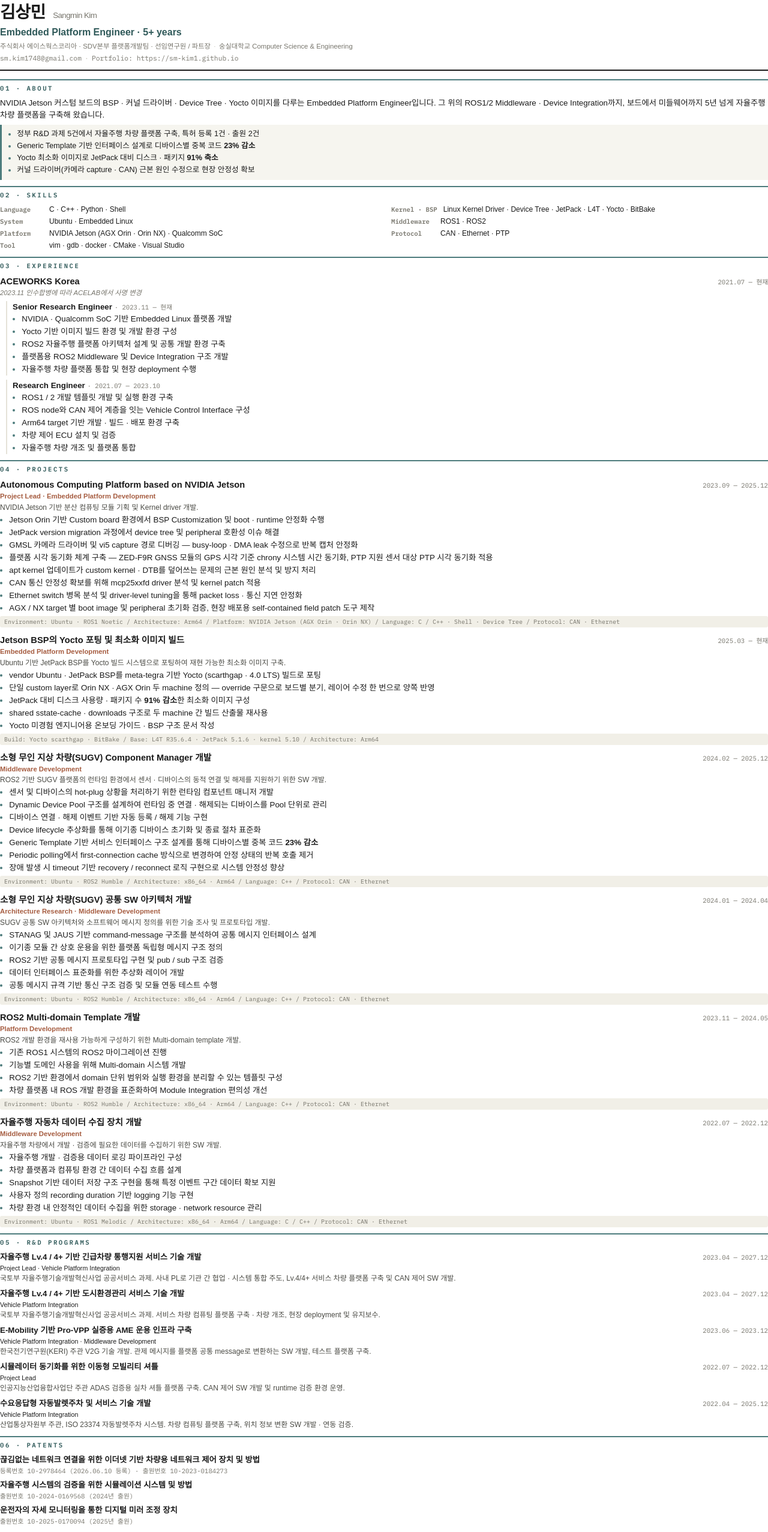
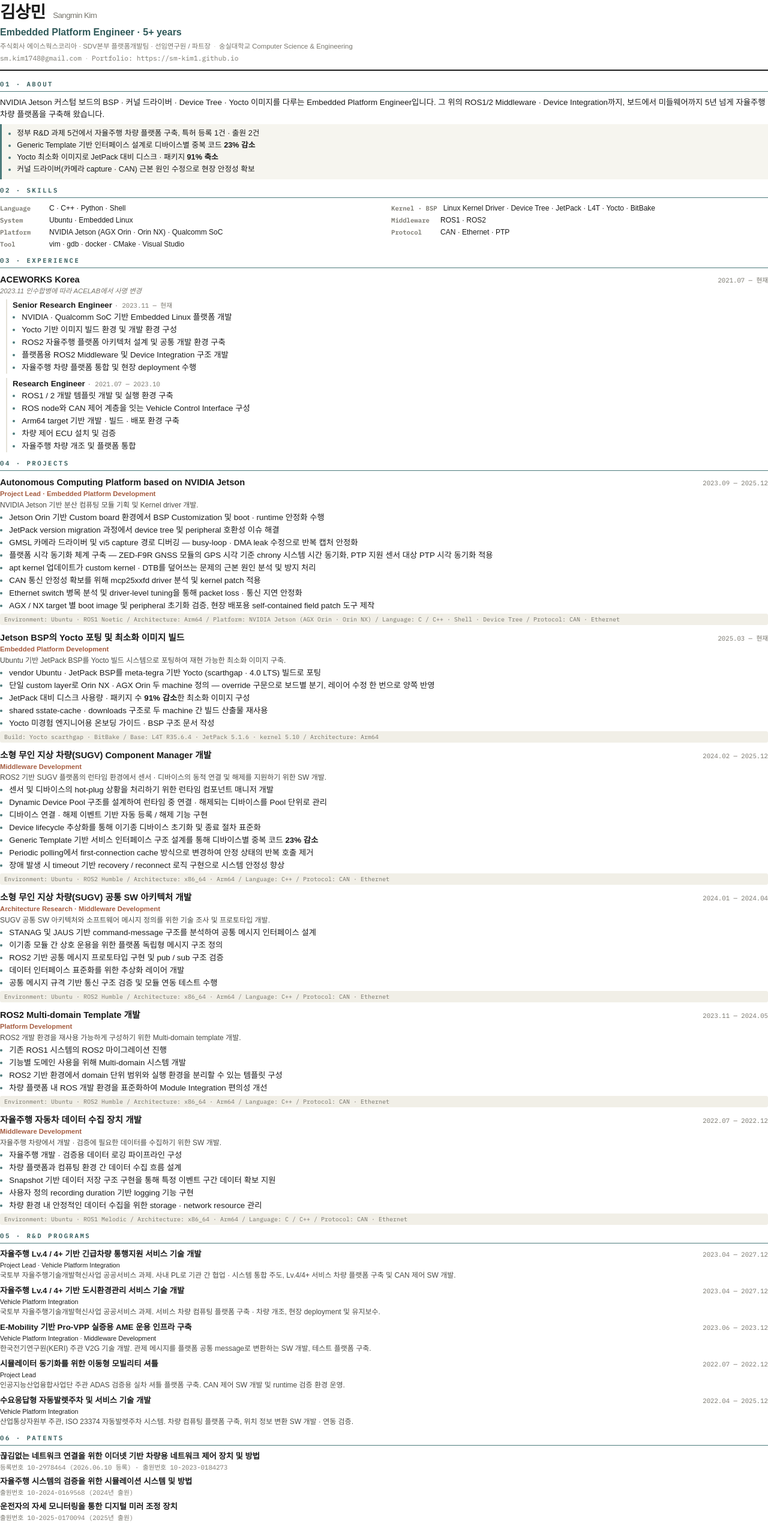
Before and after one commit to sm-kim1/sm-kim1.github.io, a Jekyll site: the page built from print.html, in a window 1280 px wide. Shown: the whole page at 60% size. Built offline with Jekyll 4.4.1, drawn with Linux system fonts in a browser that asks for light colours; some web fonts are replaced.

Commit message:
fix: section label rule below text like original pdf
Co-Authored-By: Claude Fable 5 <noreply@anthropic.com>
Claude-Session: https://claude.ai/code/session_01BAoCdE7c9xtPWjp6dg1j8y

```diff
--- a/print.html
+++ b/print.html
@@ -39,8 +39,8 @@ permalink: /print/
     .label {
       font-family: 'IBM Plex Mono', monospace;
       font-size: 8pt; font-weight: 600; letter-spacing: 2.5px;
-      color: #2F5959; border-top: 1.5pt solid #4D7C7D;
-      padding-top: 5px; margin-bottom: 7px;
+      color: #2F5959; border-bottom: 1pt solid #4D7C7D;
+      padding-bottom: 4px; margin-bottom: 8px;
       break-after: avoid-page;
     }
 
```
